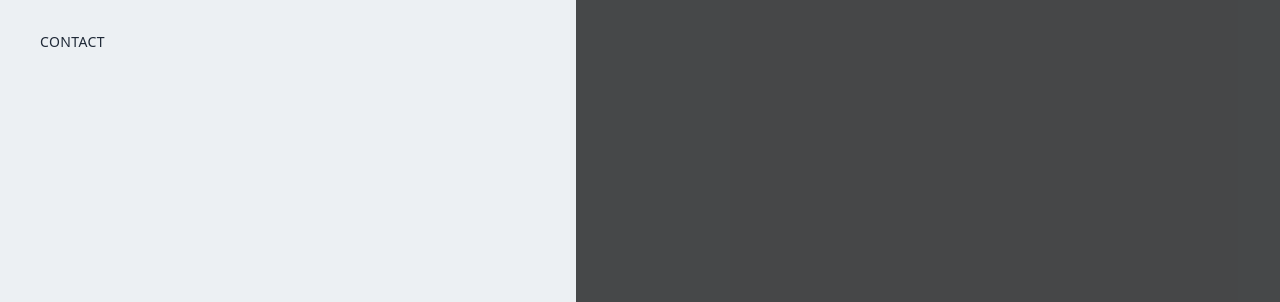
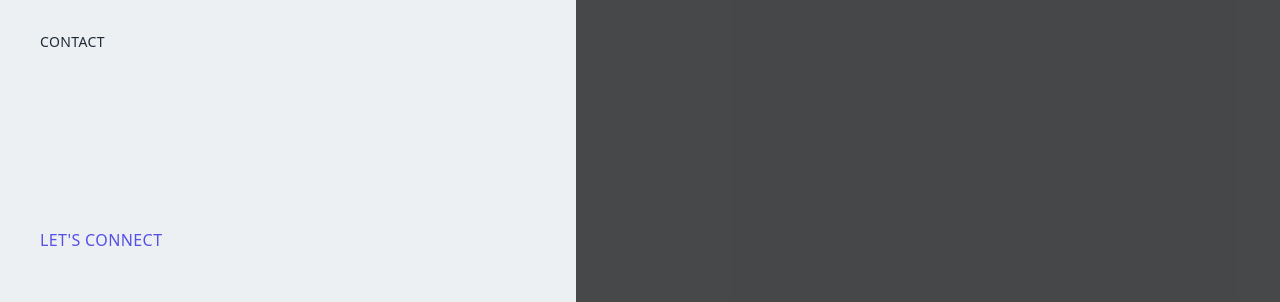
Before and after one commit to ameerrah9/portfolio-nextjs, a Next.js app: page / in a window 1280 px wide. Shown: the part 424-726 px from the top of the page. Built offline with nearby package versions, Linux system fonts and the light colour scheme.

Commit message:
Add p tag and div below ul

```diff
--- a/components/Navbar.jsx
+++ b/components/Navbar.jsx
@@ -69,6 +69,11 @@ const Navbar = () => {
                 <li className='py-4 text-sm'>Contact</li>
               </Link>
             </ul>
+            <div className='pt-40 '>
+              <p className='uppercase tracking widest text-[#5651e5]'>
+                Let's Connect
+              </p>
+            </div>
           </div>
         </div>
       </div>
```
